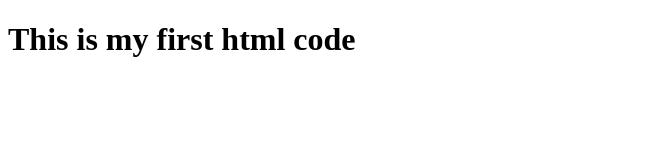
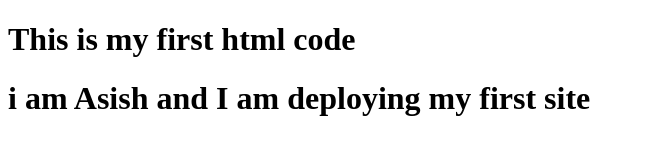
Before and after one commit to Ashishsingh1012/FirstDeploy, a plain HTML site: page index.html in a window 1280 px wide. Shown: the whole page, without its empty margins (0-645 px from the left). Drawn offline with Linux system fonts and the light colour scheme.

Commit message:
Update index.html

```diff
--- a/index.html
+++ b/index.html
@@ -7,6 +7,7 @@
 </head>
 <body>
    <h1>This is my first html code </ h1>
+     <h1>i am Asish and I am deploying my first site  </ h1>
 
 </body>
 </html>
```
